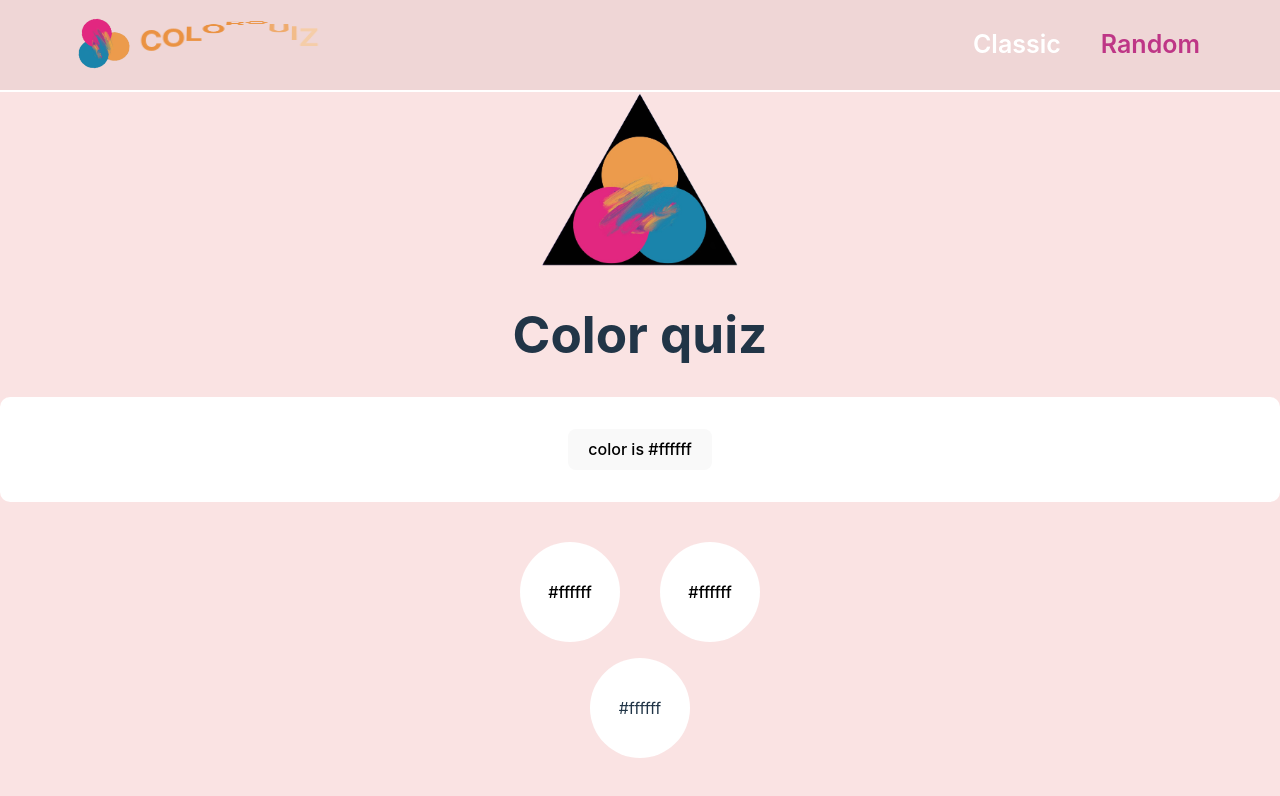
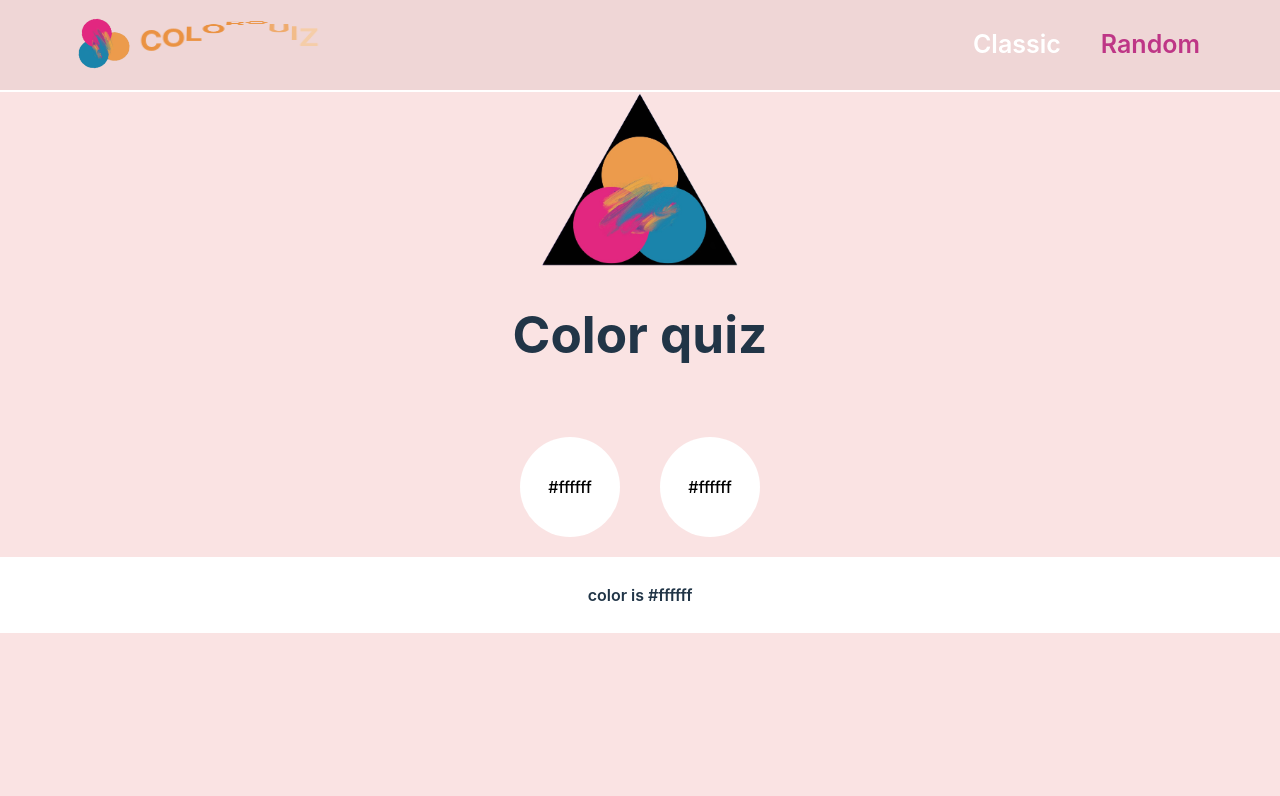
Before and after one commit to Dominika1708/color-quiz, a React (Vite) app: page / in a window 1280 px wide. Shown: the top 796 px of the page. Built offline with nearby package versions, Linux system fonts and the light colour scheme.

Commit message:
style changes

```diff
--- a/src/App.css
+++ b/src/App.css
@@ -2,12 +2,3 @@
   width: 100%;
   text-align: center;
 }
-
-.card {
-  padding: 2em;
-  border-radius: 10px;
-}
-
-.read-the-docs {
-  color: #888;
-}
--- a/src/App.jsx
+++ b/src/App.jsx
@@ -11,11 +11,6 @@ function App() {
       <Header />
       <img src='../public/color-logo.png' alt='logo' width={200}></img>
       <h1>Color quiz</h1>
-      <div className="card" style={{backgroundColor: color}}>
-        <button onClick={() => setColor("#" + Math.floor(Math.random()*16777215).toString(16))}>
-          color is {color}
-        </button>
-      </div>
       <Quiz/>
     </>
   )
--- a/src/components/quiz/Quiz.css
+++ b/src/components/quiz/Quiz.css
@@ -5,11 +5,11 @@
     align-items: center;
 }
 
-.quiz-button,
-.quiz-color {
+.quiz-button {
     width: 100px;
     height: 100px;
     border-radius: 50%;
+    margin-bottom: 20px;
 }
 
 .quiz-button:first-of-type {
@@ -17,7 +17,16 @@
 }
 
 .quiz-color {
-display: flex;
-align-items: center;
-justify-content: center;
+    width: 100%;
+    display: flex;
+    justify-content: center;
+
 }
+
+.quiz-color-name {
+    background-color: #fff;
+    font-weight: 600;
+    width: fit-content;
+    padding: 10px 20px;
+    border-radius: 10px;
+}
--- a/src/components/quiz/Quiz.jsx
+++ b/src/components/quiz/Quiz.jsx
@@ -54,9 +54,9 @@ const Quiz = () => {
           {colorTwo}
         </button>
       </div>
-      <p className="quiz-color" style={{ backgroundColor: combinedColors }}>
-        {combinedColors}
-      </p>
+      <div className="quiz-color" style={{ backgroundColor: combinedColors }}>
+        <p className="quiz-color-name">color is {combinedColors}</p>
+      </div>
     </div>
   );
 };
```
